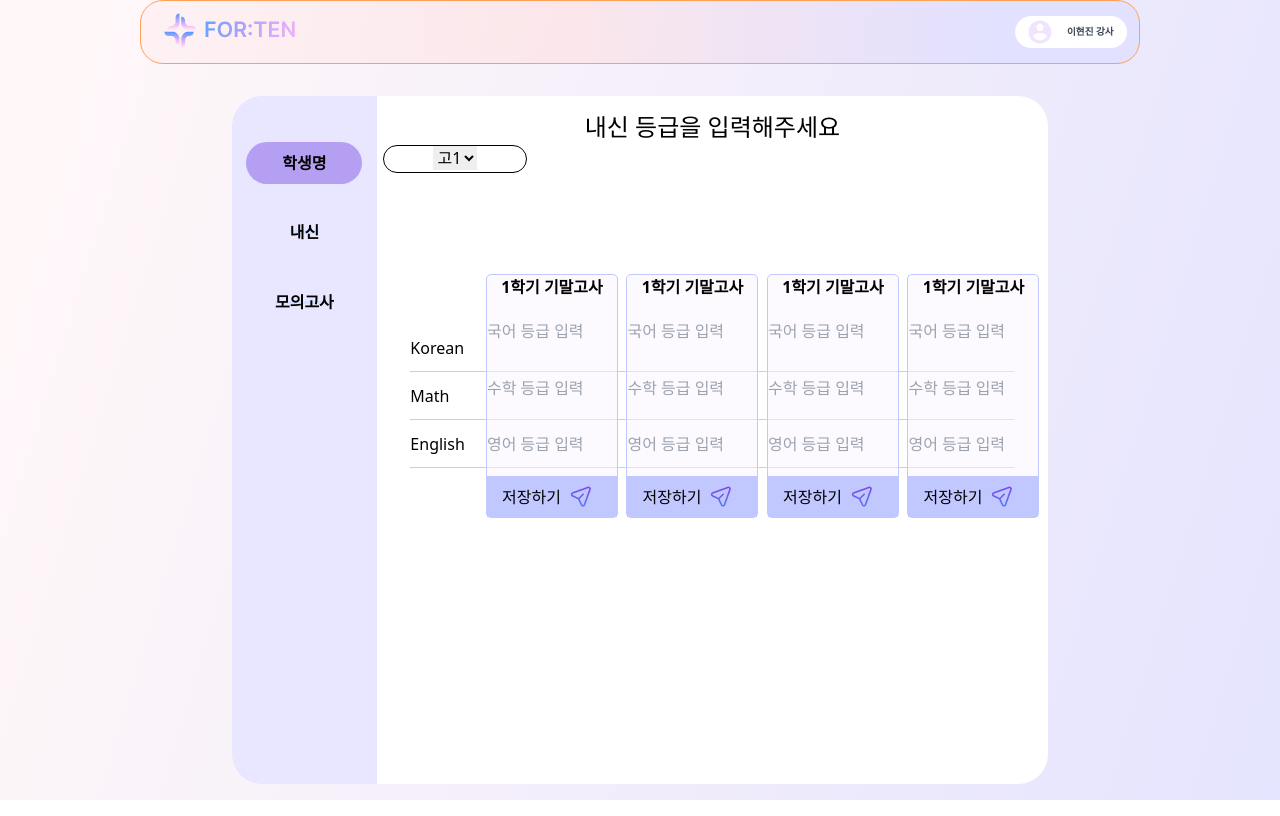
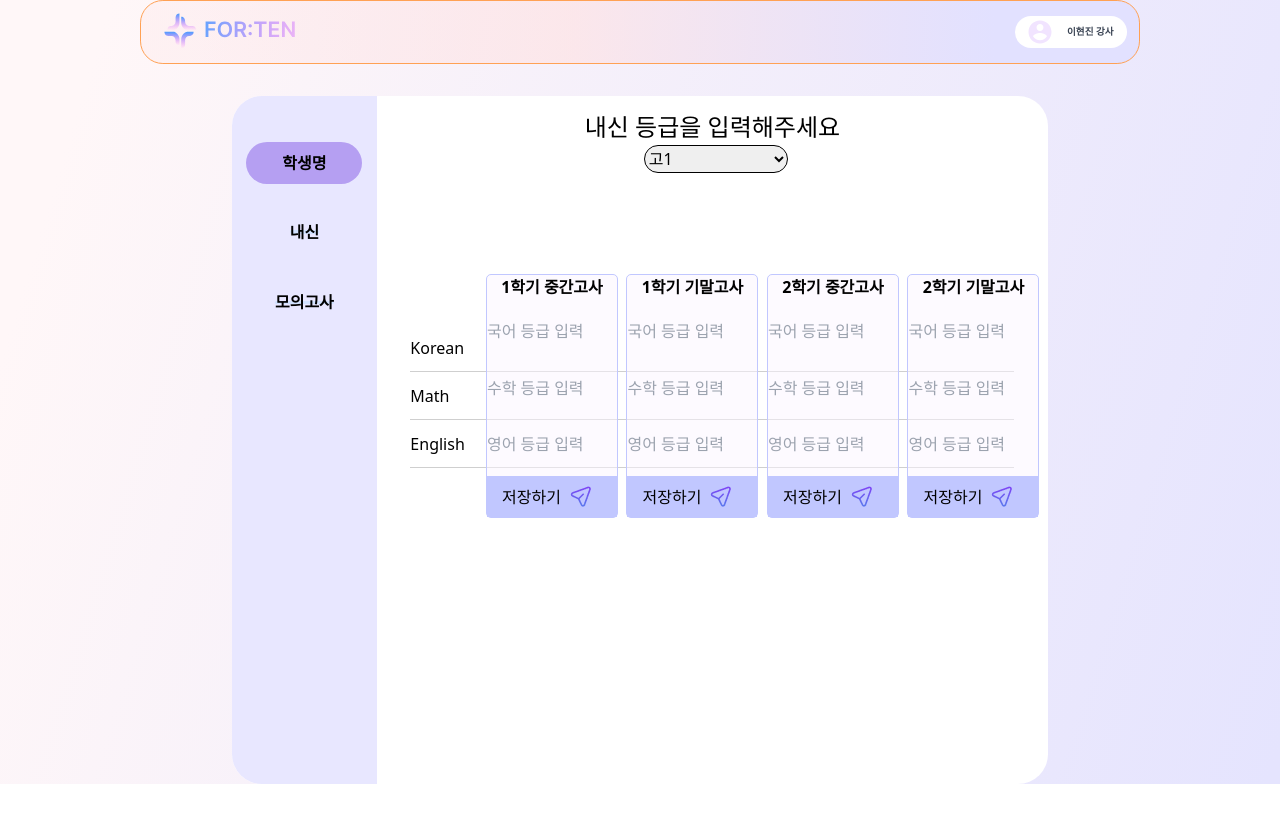
Before and after one commit to Techeer-H/frontend, a React (Vite) app in the folder forten/: page /schooltest in a window 1280 px wide. Built offline with nearby package versions, Linux system fonts and the light colour scheme.

Commit message:
feat: 성적등록 페이지 상태구현, api 연동

```diff
--- a/forten/package.json
+++ b/forten/package.json
@@ -24,8 +24,10 @@
     "react-dom": "^18.2.0",
     "react-lottie": "^1.2.4",
     "react-router-dom": "^6.21.1",
+    "react-select": "^5.8.0",
     "styled-components": "^6.1.8",
-    "vite": "^5.0.11"
+    "vite": "^5.0.11",
+    "zustand": "^4.4.7"
   },
   "devDependencies": {
     "@types/react": "^18.2.43",
--- a/forten/src/components/consultant/enterGrades.tsx
+++ b/forten/src/components/consultant/enterGrades.tsx
@@ -1,64 +1,153 @@
-import styled from "styled-components";
-import send from '../../assets/send.png'
+import styled from 'styled-components';
+import send from '../../assets/send.png';
+import React, { useState } from 'react';
+import axios from 'axios';
+
+// 부모 페이지에서 사용
+interface EnterGradesProps {
+  examId: string;
+  selectedGrade: string;
+}
+
+function EnterGrades({ examId, selectedGrade }: EnterGradesProps) {
+  const [koreanGrade, setKoreanGrade] = useState('');
+  const [mathGrade, setMathGrade] = useState('');
+  const [englishGrade, setEnglishGrade] = useState('');
+
+  const handleSubmit = async (event: React.FormEvent<HTMLFormElement>) => {
+    // 여기서 등급 저장 또는 다른 작업 수행
+
+    // SCORE, GRADE, EXAM_ID, SUBJECT_ID
+    const data = {
+      scoreList: [
+        {
+          exam_id: examId,
+          subject_id: '1',
+          type: '상대',
+          grade: selectedGrade,
+          score: koreanGrade,
+        },
+        {
+          exam_id: examId,
+          subject_id: '2',
+          type: '상대',
+          grade: selectedGrade,
+          score: mathGrade,
+        },
+        {
+          exam_id: examId,
+          subject_id: '3',
+          type: '상대',
+          grade: selectedGrade,
+          score: englishGrade,
+        },
+      ],
+    };
+
+    console.log(data);
+
+    //새로고침했을 때 데이터 날아가는 것 방지
+    event.preventDefault();
+
+    try {
+      const response = await axios.post('http://3.37.41.244:8000/api/student/2/score/', data);
+      console.log('성공적으로 저장되었습니다', response.data);
+    } catch (error) {
+      console.error('등급 저장 중 오류 발생', error);
+    }
+  };
+
+  const getSemesterName = (examId: string) => {
+    switch (examId) {
+      case '1':
+        return '1학기 중간고사';
+      case '2':
+        return '1학기 기말고사';
+      case '3':
+        return '2학기 중간고사';
+      case '4':
+        return '2학기 기말고사';
+      case '5':
+        return '3월';
+      case '6':
+        return '5월';
+      case '7':
+        return '6월';
+      case '8':
+        return '7월';
+      case '9':
+        return '9월';
+      case '10':
+        return '10월';
+    }
+  };
+
+  return (
+    <Form onSubmit={handleSubmit}>
+      <Explan>{getSemesterName(examId)}</Explan>
+      <Input
+        type="text"
+        placeholder="국어 등급 입력"
+        value={koreanGrade}
+        onChange={(e) => setKoreanGrade(e.target.value)}
+      />
+      <Input
+        type="text"
+        placeholder="수학 등급 입력"
+        value={mathGrade}
+        onChange={(e) => setMathGrade(e.target.value)}
+      />
+      <Input
+        type="text"
+        placeholder="영어 등급 입력"
+        value={englishGrade}
+        onChange={(e) => setEnglishGrade(e.target.value)}
+      />
+
+      <BtnWrapper>
+        <SummitBtn type="submit">
+          저장하기
+          <div>
+            <img src={send} alt="전송 아이콘" />
+          </div>
+        </SummitBtn>
+      </BtnWrapper>
+    </Form>
+  );
+}
 
 const Form = styled.form`
   width: 8.25rem;
   height: 15.25rem;
   background-color: rgba(252, 246, 255, 0.5);
-  border: 1px solid #C1C7FF;
+  border: 1px solid #c1c7ff;
   border-radius: 5px;
   display: flex;
   flex-direction: column;
   justify-content: space-between;
-
-`
+`;
 
 const Explan = styled.div`
   font-size: 1rem;
   font-weight: 900;
-`
+`;
 
 const Input = styled.input`
-  width: 90%;
+  width: 100%;
   height: 3rem;
   background-color: transparent;
-`
+`;
 
 const BtnWrapper = styled.div`
   width: 100%;
-  background-color: #C1C7FF;
+  background-color: #c1c7ff;
   display: flex;
   justify-content: center;
-
-`
+`;
 
 const SummitBtn = styled.button`
   display: flex;
   align-items: center;
-
-`
-
-
-function EnterGrades() {
-    return (
-
-        <Form>
-            <Explan>1학기 기말고사</Explan>
-            <Input type='text' placeholder='국어 등급 입력' />
-            <Input type='text' placeholder='수학 등급 입력' />
-            <Input type='text' placeholder='영어 등급 입력' />
-
-            <BtnWrapper>
-                <SummitBtn>저장하기
-                    <div>
-                        <img src={send} alt='전송 아이콘' />
-                    </div>
-                </SummitBtn>
-            </BtnWrapper>
-
-        </Form>
-
-    )
-}
+`;
 
 export default EnterGrades;
--- a/forten/src/components/consultant/gradeSelect.tsx
+++ b/forten/src/components/consultant/gradeSelect.tsx
@@ -1,24 +1,40 @@
-import styled from "styled-components";
+import styled from 'styled-components';
+import { useState } from 'react';
+import axios from 'axios';
 
-const SelectBox = styled.div`
+interface GradeSelectProps {
+  selectedGrade: string;
+  setSelectedGrade: React.Dispatch<React.SetStateAction<string>>;
+}
+
+function GradeSelect(props: GradeSelectProps) {
+  const selectList = [
+    { value: '고1', name: '고1' },
+    { value: '고2', name: '고2' },
+    { value: '고3', name: '고3' },
+  ];
+
+  const handleSelect = (event: React.ChangeEvent<HTMLSelectElement>) => {
+    //상태 업데이트
+    console.log(event.target.value);
+    props.setSelectedGrade(event.target.value); // 수정: 선택된 학년을 상위 컴포넌트로 전달
+  };
+  return (
+    <SelectBox onChange={handleSelect} value={props.selectedGrade}>
+      {selectList.map((item) => (
+        <option value={item.value} key={item.value}>
+          {item.name}
+        </option>
+      ))}
+    </SelectBox>
+  );
+}
+
+const SelectBox = styled.select`
   width: 9rem;
   height: 1.75rem;
   border: 1px solid #000;
   border-radius: 20px;
   margin-left: 1%;
-`
-
-
-function GradeSelect() {
-    return (
-        <SelectBox>
-            <select>
-                <option value='1'>고1</option>
-                <option value='2'>고2</option>
-                <option value='3'>고3</option>
-            </select>
-        </SelectBox>
-    )
-}
-
+`;
 export default GradeSelect;
--- a/forten/src/pages/consultant/graderegister/mockTest.tsx
+++ b/forten/src/pages/consultant/graderegister/mockTest.tsx
@@ -4,15 +4,57 @@ import ChooseSchoolMock from '../../../components/consultant/chooseSchoolMock';
 import GradeSelect from '../../../components/consultant/gradeSelect';
 import SubjectLine from '../../../components/consultant/subjectLine';
 import EnterGrades from '../../../components/consultant/enterGrades';
+import React, { useState } from 'react';
 
 // mocktest와 schooltest를 어떻게 라우터화 할 지 고민해봐야됨
+
+function MockTest() {
+  const [selectedGrade, setSelectedGrade] = useState('');
+
+  return (
+    <Wrapper>
+      <NavBar />
+      <FlexWrapper>
+        <ChooseSchoolMock />
+        <MainContent>
+          <Explan>모의고사 등급을 입력해주세요</Explan>
+          <GradeSelect selectedGrade={selectedGrade} setSelectedGrade={setSelectedGrade} />
+          <FormWrapper>
+            <SubjectLine />
+            <EnterGradeWrapper>
+              {/*
+               * 여기 아래의 성적 입력 컴포넌트들을
+               * props를 사용하여 구분하면 되지 않을까 하는 생각입니다
+               */}
+              <EnterGrades examId="5" selectedGrade={selectedGrade} />
+              <EnterGrades examId="6" selectedGrade={selectedGrade} />
+              <EnterGrades examId="7" selectedGrade={selectedGrade} />
+            </EnterGradeWrapper>
+          </FormWrapper>
+          <FormWrapper>
+            <SubjectLine />
+            <EnterGradeWrapper>
+              {/*
+               * 여기 아래의 성적 입력 컴포넌트들을
+               * props를 사용하여 구분하면 되지 않을까 하는 생각입니다
+               */}
+              <EnterGrades examId="8" selectedGrade={selectedGrade} />
+              <EnterGrades examId="9" selectedGrade={selectedGrade} />
+              <EnterGrades examId="10" selectedGrade={selectedGrade} />
+            </EnterGradeWrapper>
+          </FormWrapper>
+        </MainContent>
+      </FlexWrapper>
+    </Wrapper>
+  );
+}
 
 const Wrapper = styled.div`
   justify-content: center;
   align-items: center;
   background: linear-gradient(107deg, #fff7f8 7.23%, #e5e4fe 99.24%);
   width: 100%;
-  height: 100vh;
+  height: 100%;
 `;
 
 const FlexWrapper = styled.div`
@@ -54,44 +96,4 @@ const EnterGradeWrapper = styled.div`
   justify-content: space-evenly;
 `;
 
-function MockTest() {
-  return (
-    // 중앙에 위치할 수 있도록 큰 div로 묶기
-    <Wrapper>
-      <NavBar />
-      <FlexWrapper>
-        <ChooseSchoolMock />
-        <MainContent>
-          <Explan>모의고사 등급을 입력해주세요</Explan>
-          <GradeSelect />
-          <FormWrapper>
-            <SubjectLine />
-            <EnterGradeWrapper>
-              {/*
-               * 여기 아래의 성적 입력 컴포넌트들을
-               * props를 사용하여 구분하면 되지 않을까 하는 생각입니다
-               */}
-              <EnterGrades />
-              <EnterGrades />
-              <EnterGrades />
-            </EnterGradeWrapper>
-          </FormWrapper>
-          <FormWrapper>
-            <SubjectLine />
-            <EnterGradeWrapper>
-              {/*
-               * 여기 아래의 성적 입력 컴포넌트들을
-               * props를 사용하여 구분하면 되지 않을까 하는 생각입니다
-               */}
-              <EnterGrades />
-              <EnterGrades />
-              <EnterGrades />
-            </EnterGradeWrapper>
-          </FormWrapper>
-        </MainContent>
-      </FlexWrapper>
-    </Wrapper>
-  );
-}
-
 export default MockTest;
--- a/forten/src/pages/consultant/graderegister/schoolTest.tsx
+++ b/forten/src/pages/consultant/graderegister/schoolTest.tsx
@@ -4,15 +4,52 @@ import ChooseSchoolMock from '../../../components/consultant/chooseSchoolMock';
 import GradeSelect from '../../../components/consultant/gradeSelect';
 import SubjectLine from '../../../components/consultant/subjectLine';
 import EnterGrades from '../../../components/consultant/enterGrades';
+import React, { useState } from 'react';
+import axios from 'axios';
+
+// const MemoizedEnterGrades = React.memo(EnterGrades);
 
 // mocktest와 schooltest를 어떻게 라우터화 할 지 고민해봐야됨
+
+function SchoolTest() {
+  // 상태를 추가하고 해당 상태의 값을 가져오거나 업테이트
+  //이게 setState인가?? 암튼 setState을
+  //최종값 업데이트하는 값
+  const [selectedGrade, setSelectedGrade] = useState('고1');
+
+  return (
+    <Wrapper>
+      <NavBar />
+      <FlexWrapper>
+        <ChooseSchoolMock />
+        <MainContent>
+          <Explan>내신 등급을 입력해주세요</Explan>
+          <GradeSelect selectedGrade={selectedGrade} setSelectedGrade={setSelectedGrade} />
+          <FormWrapper>
+            <SubjectLine />
+            <EnterGradeWrapper>
+              {/*
+               * 여기 아래의 성적 입력 컴포넌트들을
+               * props를 사용하여 구분하면 되지 않을까 하는 생각입니다
+               */}
+              <EnterGrades examId="1" selectedGrade={selectedGrade} />
+              <EnterGrades examId="2" selectedGrade={selectedGrade} />
+              <EnterGrades examId="3" selectedGrade={selectedGrade} />
+              <EnterGrades examId="4" selectedGrade={selectedGrade} />
+            </EnterGradeWrapper>
+          </FormWrapper>
+        </MainContent>
+      </FlexWrapper>
+    </Wrapper>
+  );
+}
 
 export const Wrapper = styled.div`
   justify-content: center;
   align-items: center;
   background: linear-gradient(107deg, #fff7f8 7.23%, #e5e4fe 99.24%);
   width: 100%;
-  height: 100vh;
+  height: 100%;
 `;
 
 export const FlexWrapper = styled.div`
@@ -54,34 +91,5 @@ export const EnterGradeWrapper = styled.div`
   justify-content: space-evenly;
 `;
 
-function SchoolTest() {
-  return (
-    // 중앙에 위치할 수 있도록 큰 div로 묶기
-
-    <Wrapper>
-      <NavBar />
-      <FlexWrapper>
-        <ChooseSchoolMock />
-        <MainContent>
-          <Explan>내신 등급을 입력해주세요</Explan>
-          <GradeSelect />
-          <FormWrapper>
-            <SubjectLine />
-            <EnterGradeWrapper>
-              {/*
-               * 여기 아래의 성적 입력 컴포넌트들을
-               * props를 사용하여 구분하면 되지 않을까 하는 생각입니다
-               */}
-              <EnterGrades />
-              <EnterGrades />
-              <EnterGrades />
-              <EnterGrades />
-            </EnterGradeWrapper>
-          </FormWrapper>
-        </MainContent>
-      </FlexWrapper>
-    </Wrapper>
-  );
-}
-
 export default SchoolTest;
+// export default React.memo(SchoolTest);
```
Also changed, not shown: 2 other files (tests, documents, lock files or other folders).
